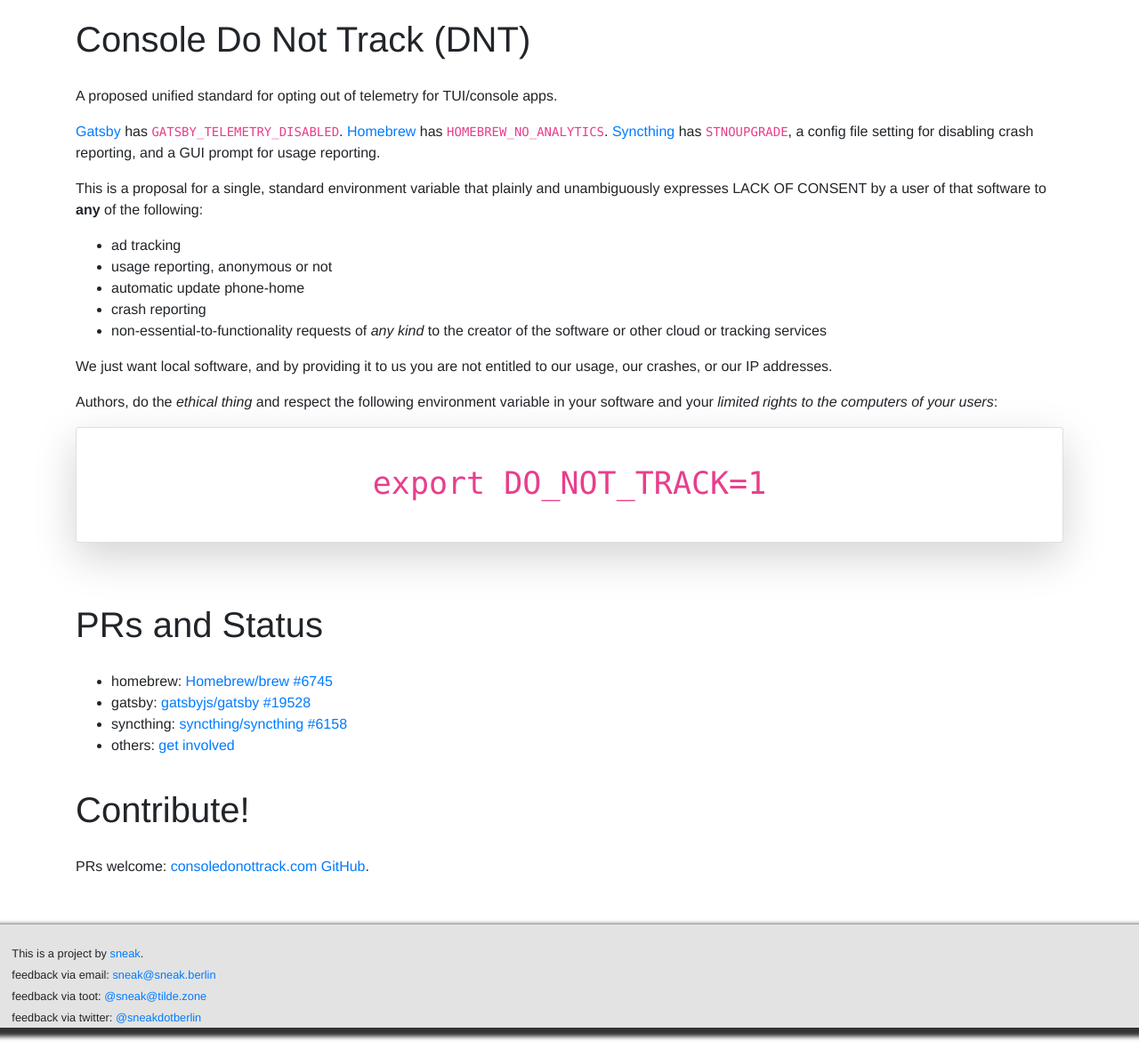
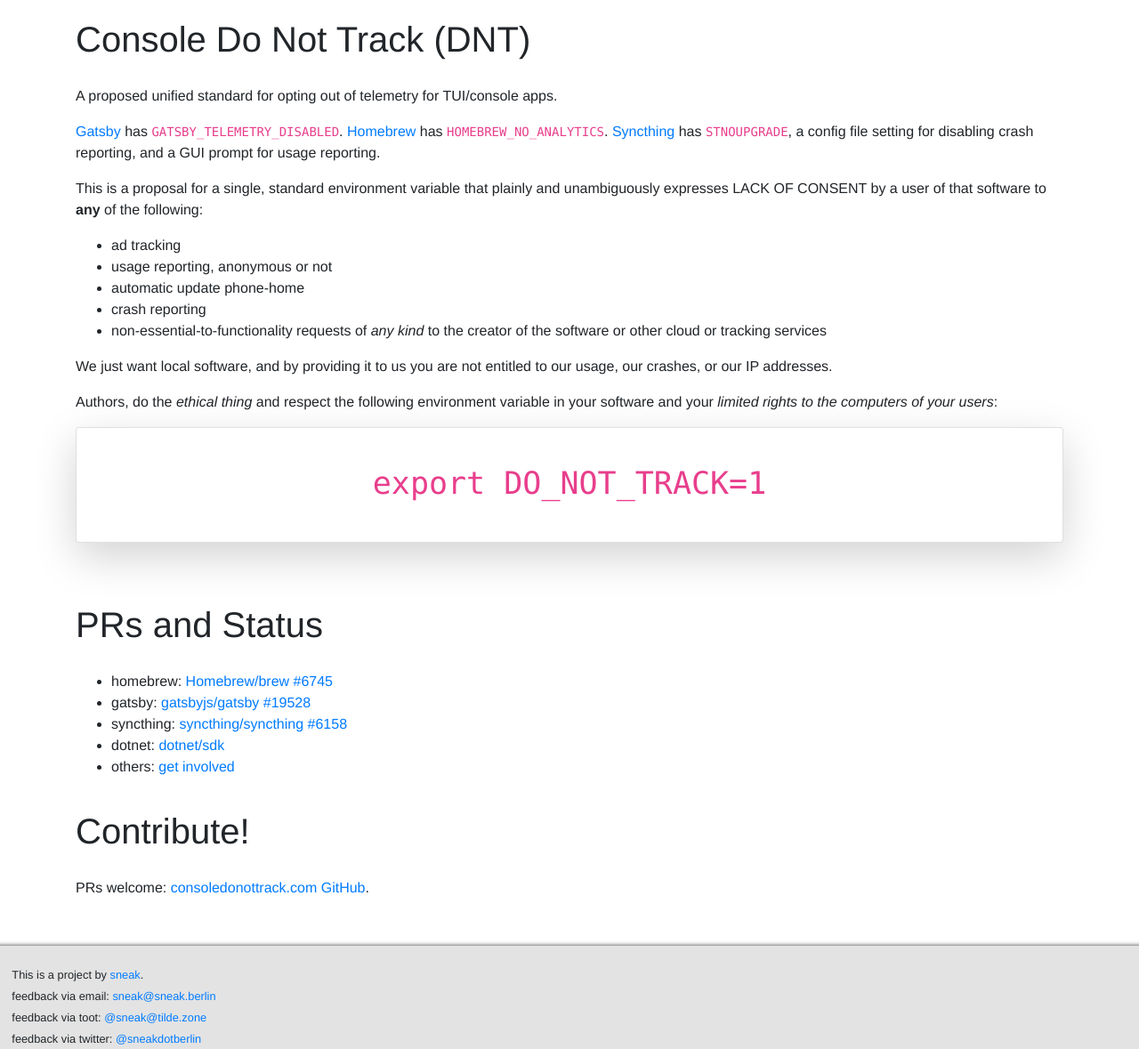
Before and after one commit to muescha/consoledonottrack.com, a Jekyll site: the page built from index.markdown, in a window 1280 px wide. Shown: the whole page at 89% size. Built offline with Jekyll 4.4.1, drawn with Linux system fonts in a browser that asks for light colours; our own code applies the rules of GitHub Pages for plain Markdown files.

Commit message:
Link to .NET CLI raised by @khellang

```diff
--- a/index.markdown
+++ b/index.markdown
@@ -45,6 +45,7 @@
   #19528](https://github.com/gatsbyjs/gatsby/pull/19528)
 * syncthing: [syncthing/syncthing
   #6158](https://github.com/syncthing/syncthing/pull/6158)
+* dotnet: [dotnet/sdk](https://github.com/dotnet/sdk/issues/3917)
 * others: [get
   involved](https://github.com/sneak/consoledonottrack.com/pulls)
 
```
